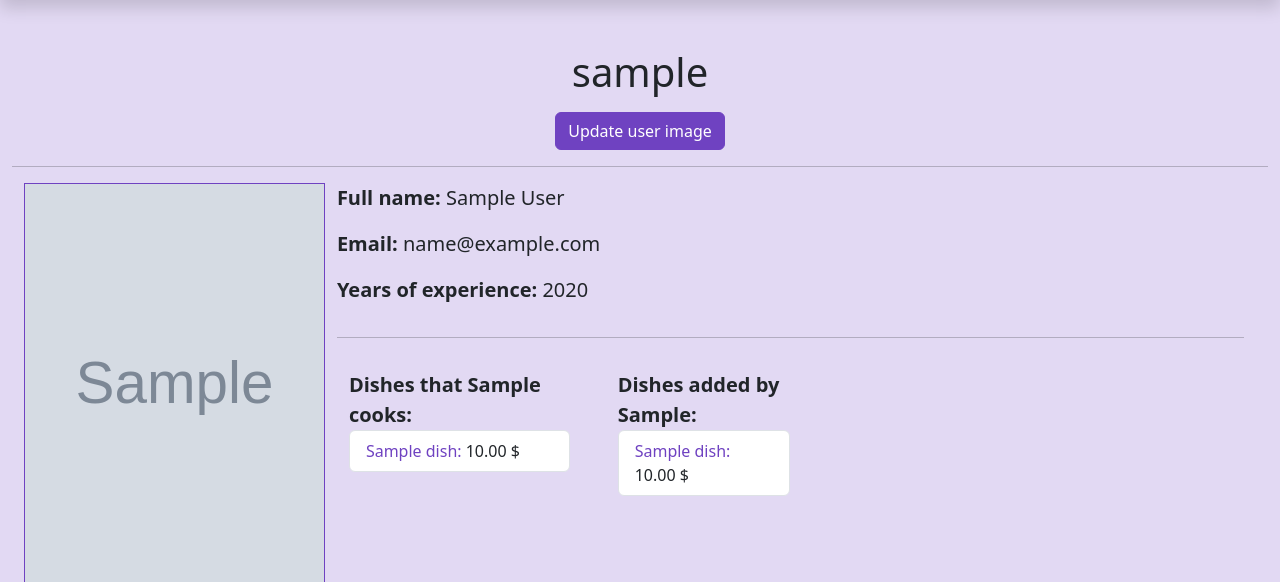
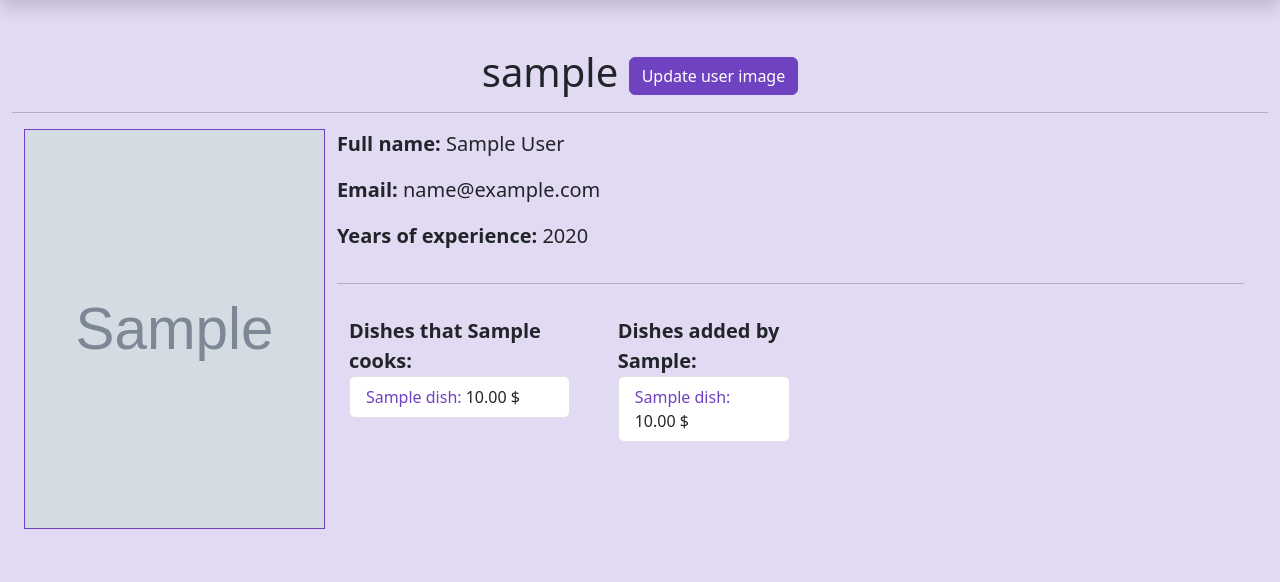
Before and after one commit to KristianYe/restaurant-kitchen, a Django app: page /cooks/1/ in a window 1280 px wide. Shown: the part 64-646 px from the top of the page. Run offline with Django 4.2, Linux system fonts and the light colour scheme; a user stored in the database is signed in; tables that the repository leaves empty hold one stand-in row (values such as "Sample post"); grey boxes marked "Sample" are stand-in pictures.

Commit message:
improved button view in cook detail

```diff
--- a/templates/kitchen/cook_detail.html
+++ b/templates/kitchen/cook_detail.html
@@ -5,12 +5,10 @@
     <div class="text-center">
       <h1>
         {{ cook.username }}
+        {% if cook == user %}
+          <a class="btn btn-purple" href="#">Update user image</a>
+        {% endif %}
       </h1>
-      {% if cook == user %}
-      	<div class="mt-3">
-          <a class="btn btn-purple" href="#">Update user image</a>
-        </div>
-      {% endif %}
     </div>
     <hr>
     <div class="container-fluid d-flex ">
```
